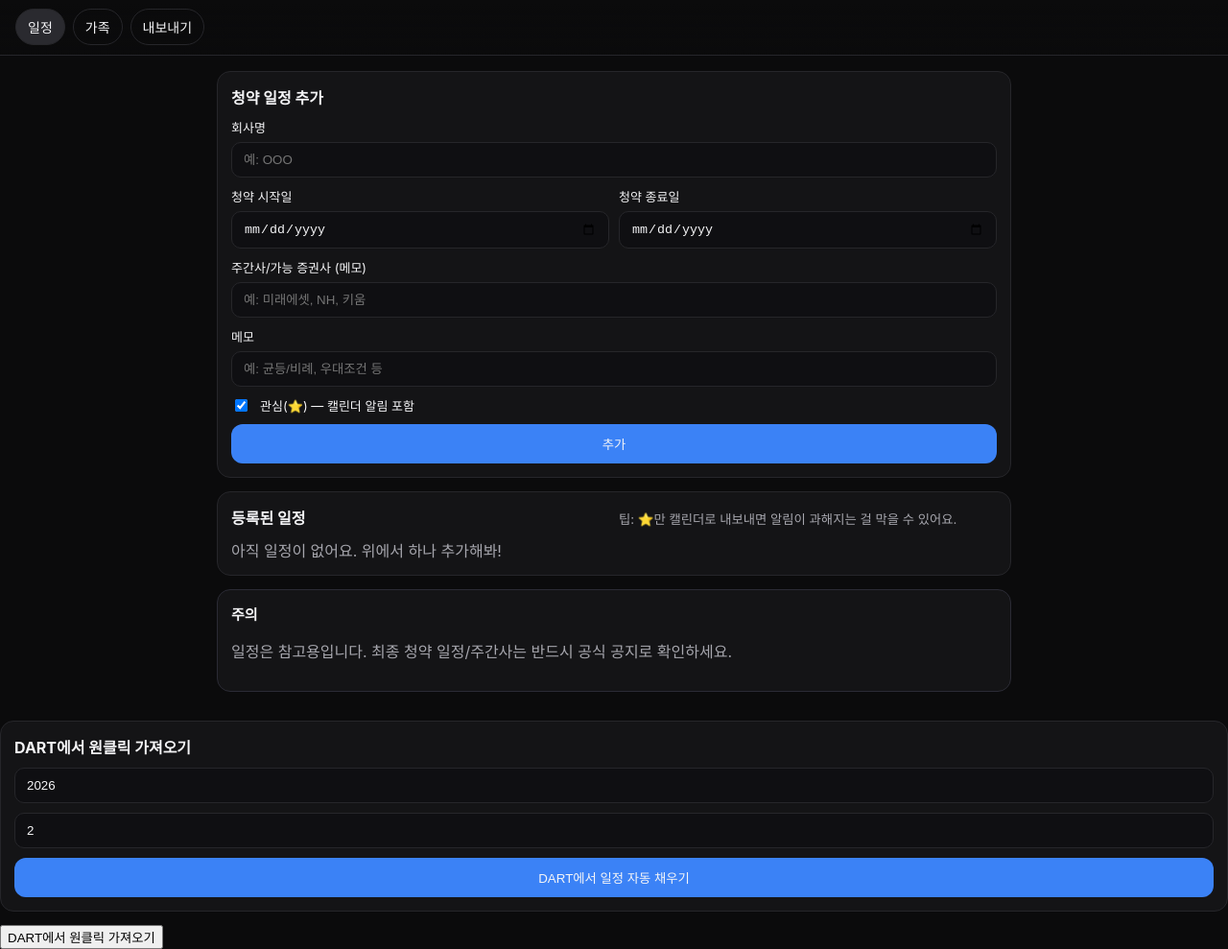
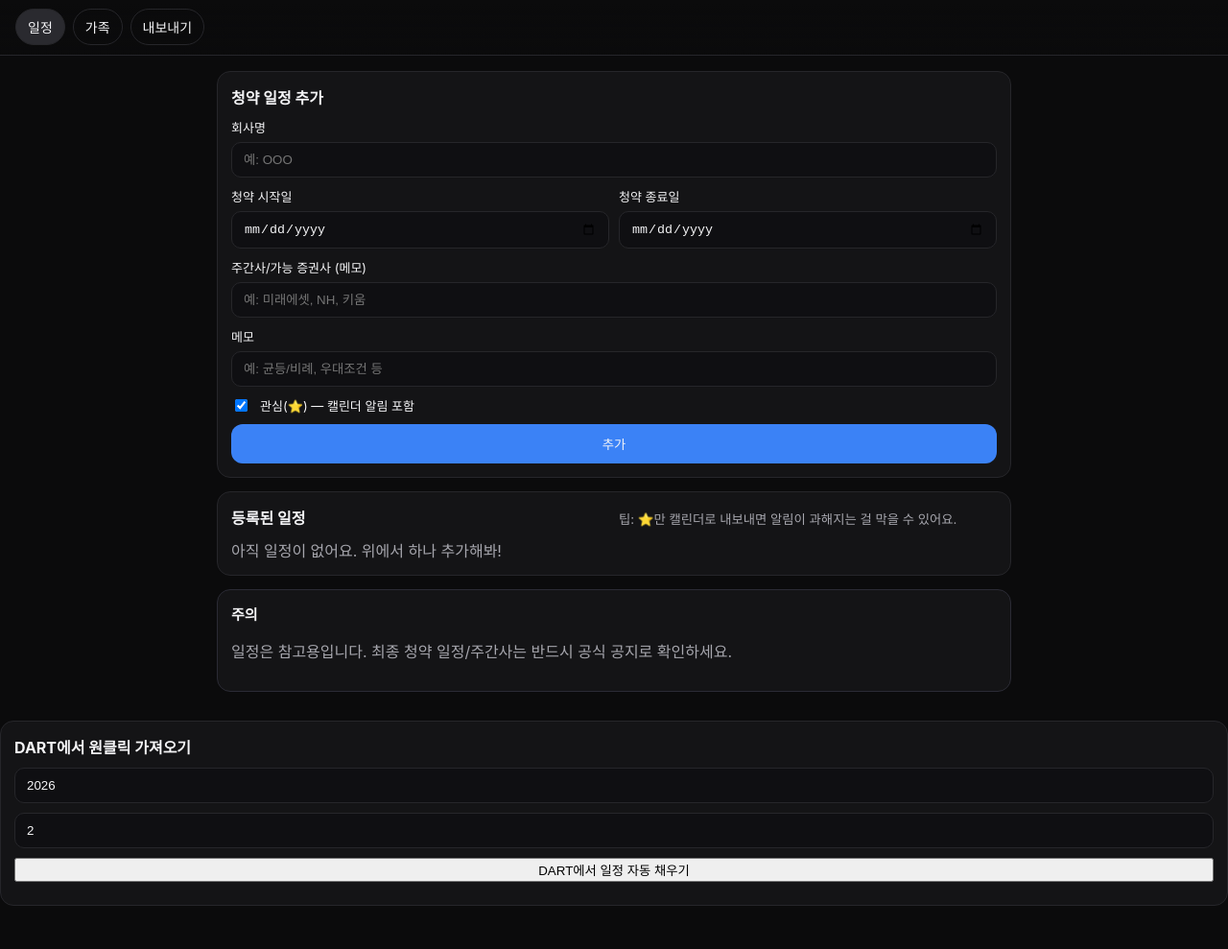
Before and after one commit to junsukimkim/junsu, a plain HTML site: page stock/index.html in a window 1280 px wide. Shown: the part 76-1065 px from the top of the page at 96% size. After the commit the page ends 1034 px from the top, so only its background shows below. Drawn offline with Linux system fonts and the light colour scheme.

Commit message:
Update index.html

```diff
--- a/stock/index.html
+++ b/stock/index.html
@@ -167,13 +167,8 @@
   <div class="form">
     <input id="dart-year" type="number" value="2026" min="2015" />
     <input id="dart-month" type="number" value="2" min="1" max="12" />
-    <button id="import-dart" class="btn primary" type="button">
-      DART에서 일정 자동 채우기
-    </button>
-  </div>
-  <small id="dart-status" class="muted"></small>
-</div>
-<button id="import-dart" type="button">DART에서 원클릭 가져오기</button>
+<button id="import-dart" type="button" onclick="alert('클릭됨')">DART에서 일정 자동 채우기</button>
 <div id="import-status"></div>
 </body>
+
 </html>
```
